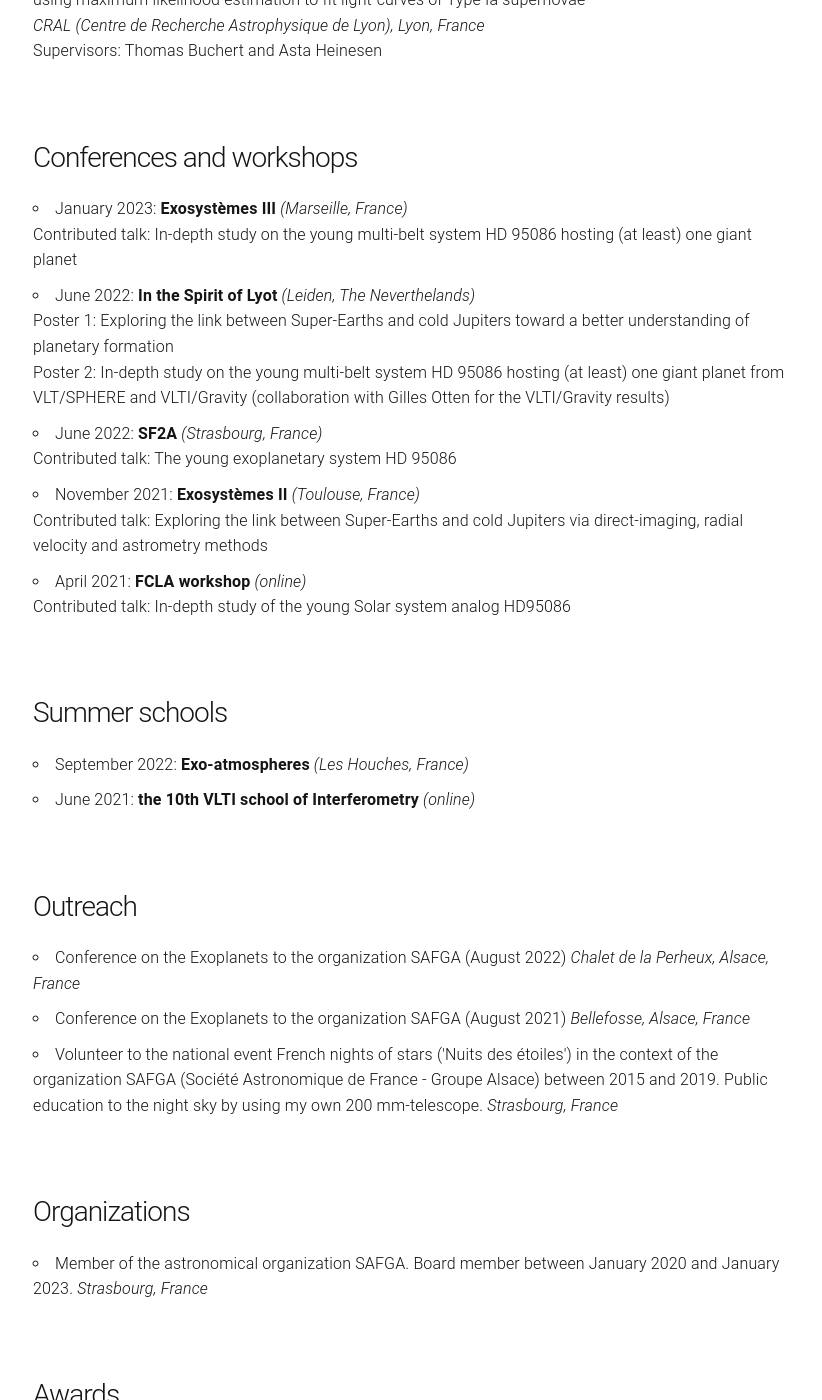
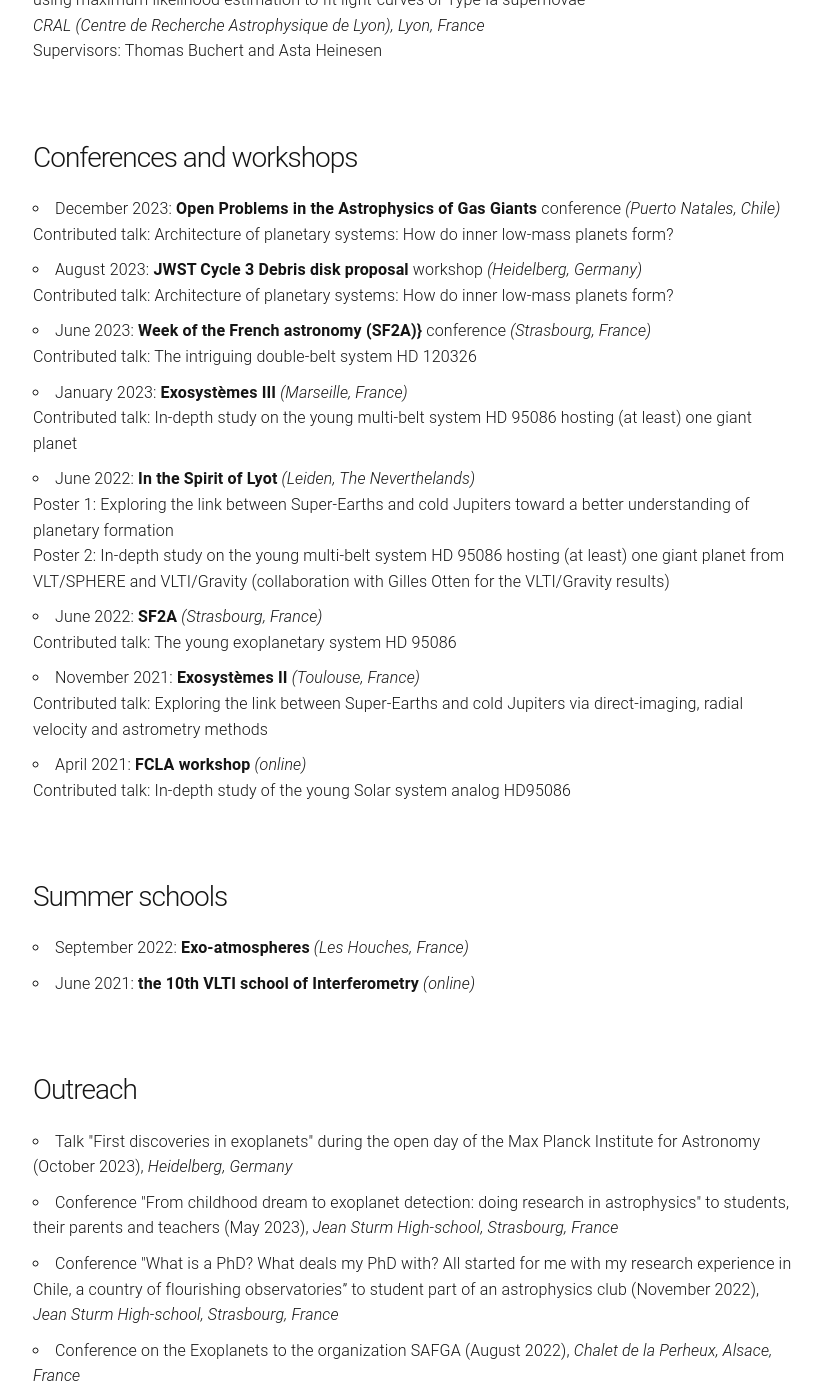
Before and after one commit to cdesgrange/cdesgrange.github.io, a Jekyll site: the page built from resume.md, in a window 1280 px wide and 1400 px high, scrolled down 2094 px. Shown: the whole window, without its empty margins (227-1049 px from the left). Built offline with Jekyll 4.4.1, drawn with Linux system fonts in a browser that asks for light colours; some of the changed text lies outside the part shown.

Commit message:
Update resume.md

```diff
--- a/resume.md
+++ b/resume.md
@@ -108,6 +108,19 @@ Note: The Preparatory Class program (called CPGE in French) corresponds to two y
 
  <h3> Conferences and workshops </h3>
  <ul>
+
+ <li> December 2023: <b>Open Problems in the Astrophysics of Gas Giants</b> conference <i>(Puerto Natales, Chile)</i>
+ <br> Contributed talk: Architecture of planetary systems: How do inner low-mass planets form?
+ </li>
+
+ <li> August 2023: <b>JWST Cycle 3 Debris disk proposal</b> workshop <i>(Heidelberg, Germany)</i>
+ <br> Contributed talk: Architecture of planetary systems: How do inner low-mass planets form?
+ </li>
+
+ <li> June 2023: <b>Week of the French astronomy (SF2A)}</b> conference <i>(Strasbourg, France)</i>
+ <br> Contributed talk: The intriguing double-belt system HD 120326
+ </li>
+
  <li> January 2023: <b>Exosystèmes III</b>  <i>(Marseille, France)</i>
  <br> Contributed talk: In-depth study on the young multi-belt system HD 95086 hosting (at least) one giant planet
  </li>
@@ -143,11 +156,23 @@ Note: The Preparatory Class program (called CPGE in French) corresponds to two y
 
  <h3> Outreach </h3>
  <ul>
- <li> Conference on the Exoplanets to the organization SAFGA (August 2022)
+ <li> Talk "First discoveries in exoplanets" during the open day of the Max Planck Institute for Astronomy (October 2023),
+ <i>  Heidelberg, Germany </i>
+ </li>
+
+ <li> Conference "From childhood dream to exoplanet detection: doing research in astrophysics" to  students, their parents and teachers (May 2023),
+ <i>  Jean Sturm High-school, Strasbourg, France </i>
+ </li>
+
+ <li> Conference "What is a PhD? What deals my PhD with? All started for me with my research experience in Chile, a country of flourishing observatories” to  student part of an astrophysics club (November 2022),
+ <i>  Jean Sturm High-school, Strasbourg, France </i>
+ </li>
+
+ <li> Conference on the Exoplanets to the organization SAFGA (August 2022),
  <i>  Chalet de la Perheux, Alsace, France </i>
  </li>
 
- <li> Conference on the Exoplanets to the organization SAFGA (August 2021)
+ <li> Conference on the Exoplanets to the organization SAFGA (August 2021),
  <i>  Bellefosse, Alsace, France </i>
  </li>
 
```
Also changed, not shown: other parts of resume.md (+1 -1 lines).
